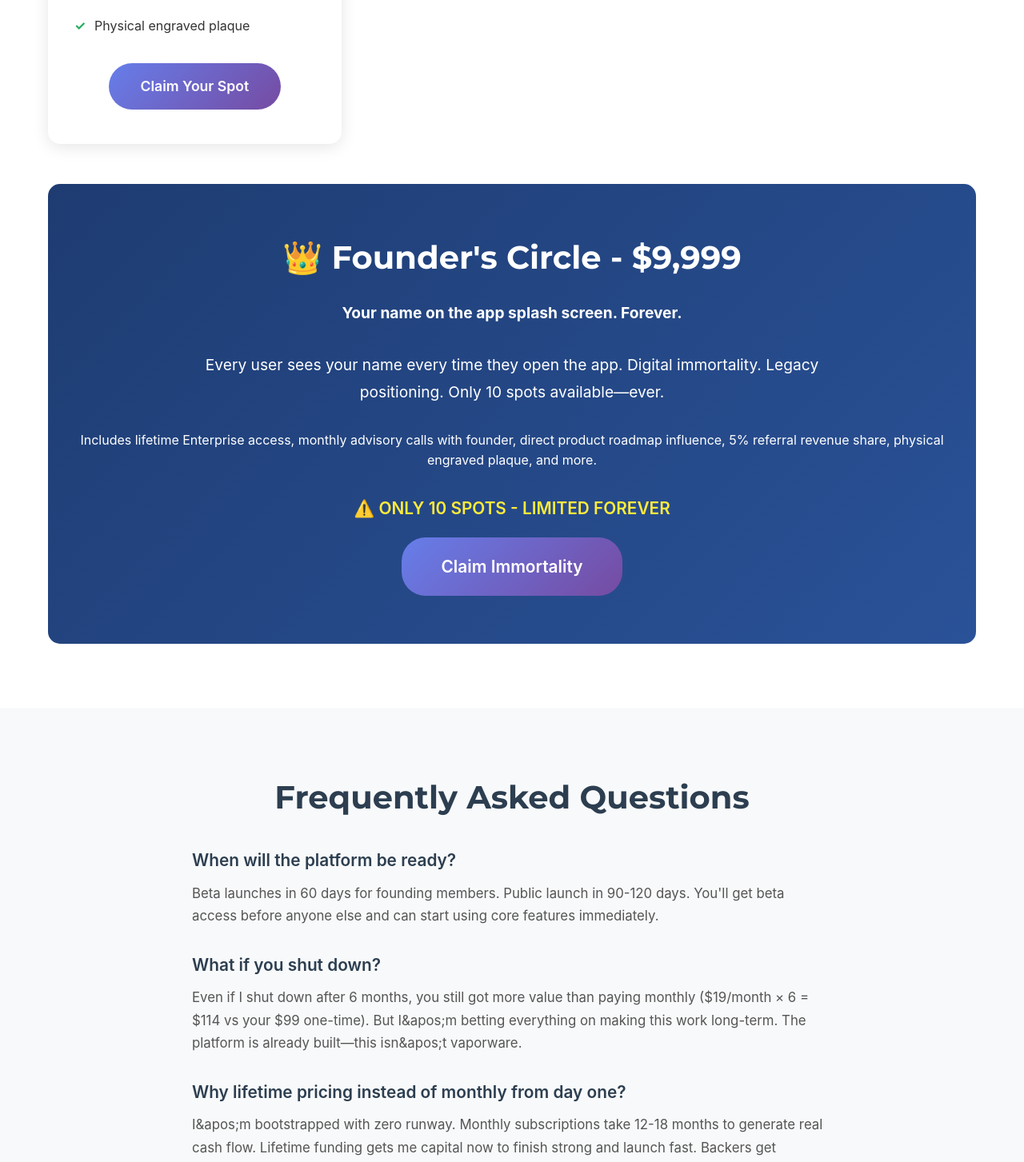
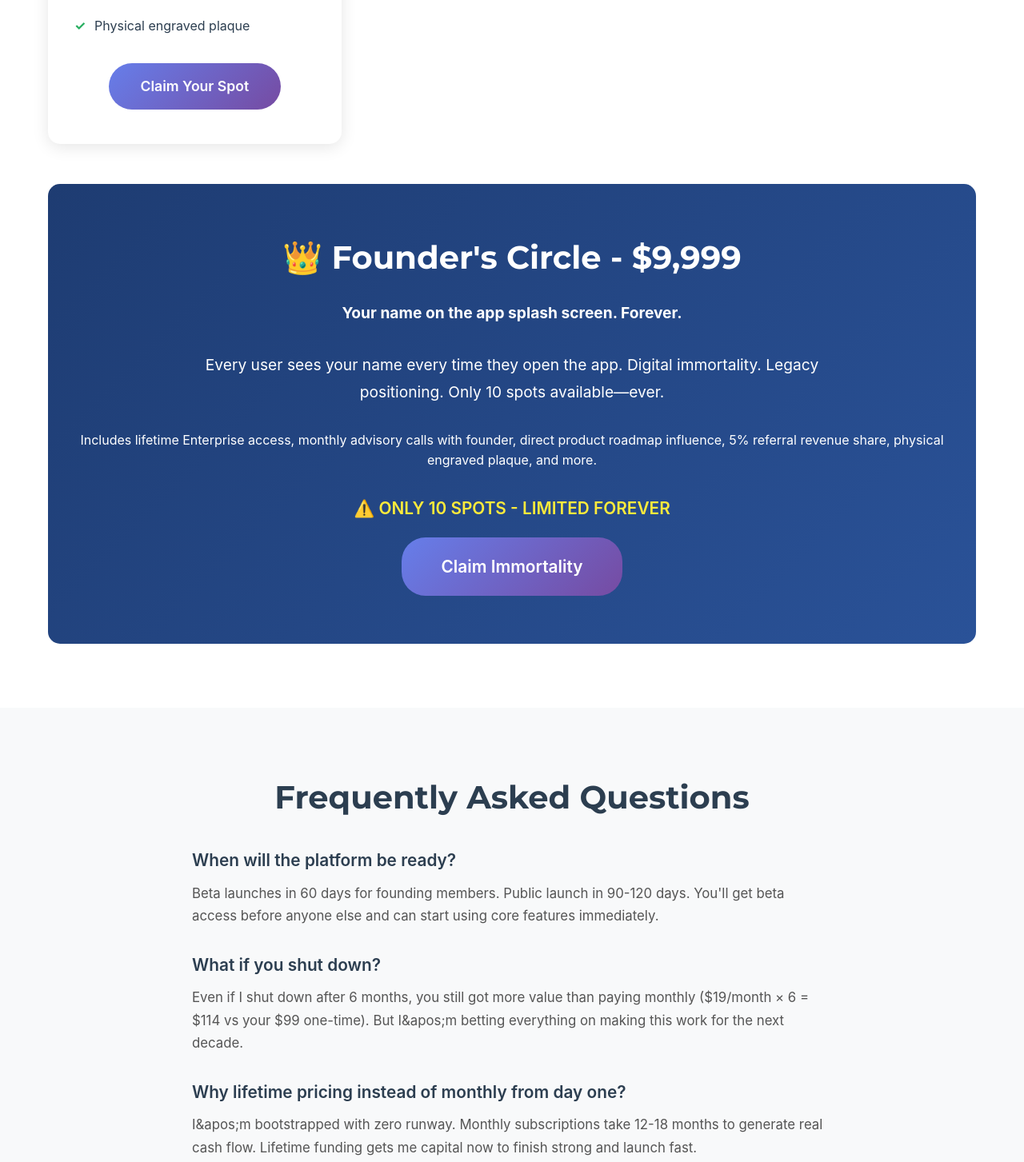
Before and after one commit to kdpsuite/kdpsuite.com, a Next.js app: page / in a window 1280 px wide. Shown: the part 3818-5271 px from the top of the page at 80% size. Built offline with nearby package versions, Linux system fonts and the light colour scheme.

Commit message:
Fix pro tier text color to match free tier and studio - ensure all pricing tier feature lists have consistent text color (#2c3e50)

```diff
--- a/app/page.tsx
+++ b/app/page.tsx
@@ -144,7 +144,7 @@ export default function FoundingCampaignPage() {
 
                   <ul style={{ listStyle: 'none', margin: '25px 0', textAlign: 'left' }}>
                     {plan.features.map((feature, fidx) => (
-                      <li key={fidx} style={{ padding: '8px 0', paddingLeft: '25px', position: 'relative' }}>
+                      <li key={fidx} style={{ padding: '8px 0', paddingLeft: '25px', position: 'relative', color: '#2c3e50' }}>
                         <span style={{ position: 'absolute', left: '0', color: '#27ae60', fontWeight: 'bold' }}>✓</span>
                         {feature}
                       </li>
@@ -239,11 +239,11 @@ export default function FoundingCampaignPage() {
               },
               {
                 q: 'What if you shut down?',
-                a: 'Even if I shut down after 6 months, you still got more value than paying monthly ($19/month × 6 = $114 vs your $99 one-time). But I&apos;m betting everything on making this work long-term. The platform is already built—this isn&apos;t vaporware.',
+                a: 'Even if I shut down after 6 months, you still got more value than paying monthly ($19/month × 6 = $114 vs your $99 one-time). But I&apos;m betting everything on making this work for the next decade.',
               },
               {
                 q: 'Why lifetime pricing instead of monthly from day one?',
-                a: 'I&apos;m bootstrapped with zero runway. Monthly subscriptions take 12-18 months to generate real cash flow. Lifetime funding gets me capital now to finish strong and launch fast. Backers get rewarded for taking early risk with permanent pricing.',
+                a: 'I&apos;m bootstrapped with zero runway. Monthly subscriptions take 12-18 months to generate real cash flow. Lifetime funding gets me capital now to finish strong and launch fast.',
               },
               {
                 q: 'What happens after founding spots sell out?',
@@ -251,11 +251,11 @@ export default function FoundingCampaignPage() {
               },
               {
                 q: 'Can I upgrade my tier later?',
-                a: 'Yes. You can upgrade from Starter to Professional or Enterprise by paying the difference. But you must be a founding member first—once lifetime spots are gone, upgrades won&apos;t be available.',
+                a: 'Yes. You can upgrade from Starter to Professional or Enterprise by paying the difference. But you must be a founding member first—once lifetime spots are gone, upgrades won\'t be possible.',
               },
               {
                 q: 'Is this just another Canva clone?',
-                a: 'No. Canva is general design. KDP Creator Suite is built specifically for Amazon KDP publishing. We handle print specifications, KDP compliance, batch processing, and publishing workflows that Canva doesn&apos;t touch. Think Canva + Book Bolt + Creative Fabrica combined, optimized for KDP.',
+                a: 'No. Canva is general design. KDP Creator Suite is built specifically for Amazon KDP publishing. We handle print specifications, KDP compliance, batch processing, and publishing workflows.',
               },
             ].map((item, idx) => (
               <div key={idx} style={{ marginBottom: '30px' }}>
```
